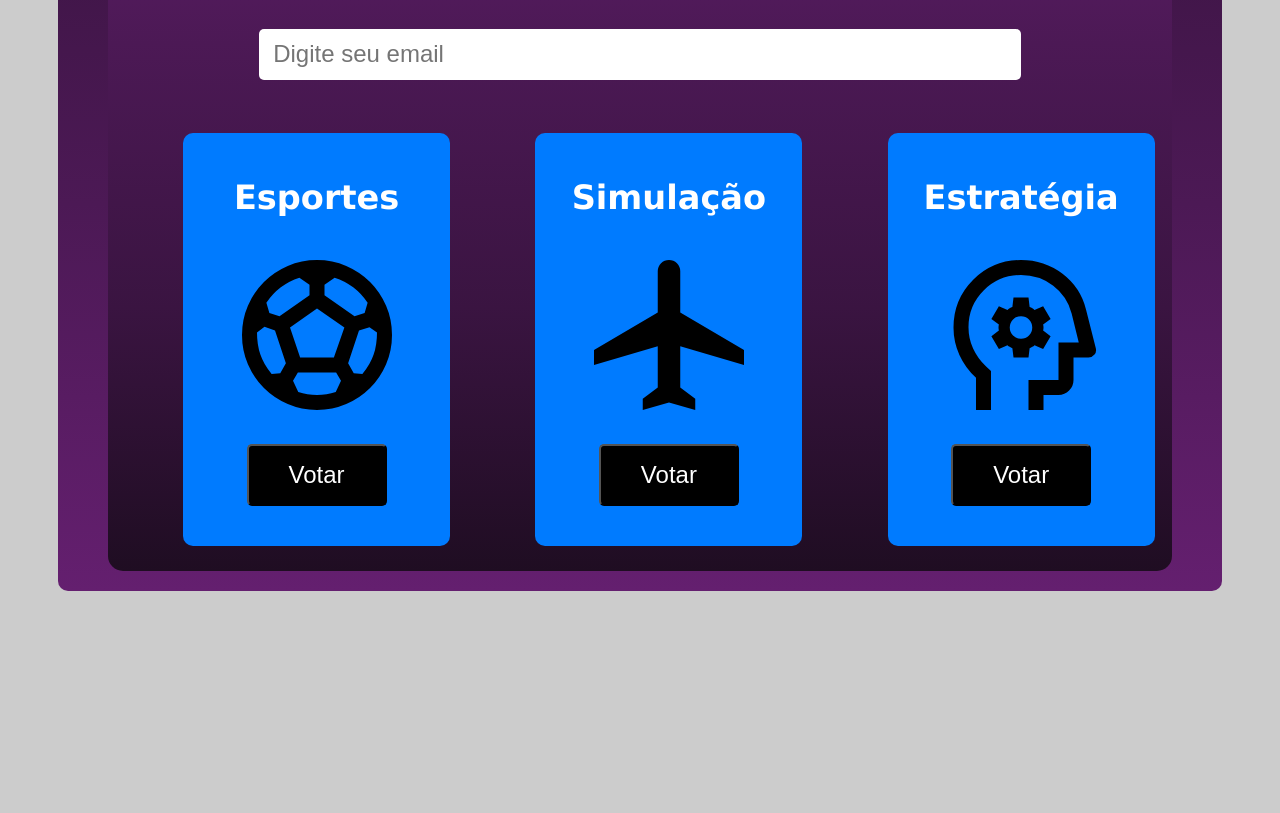
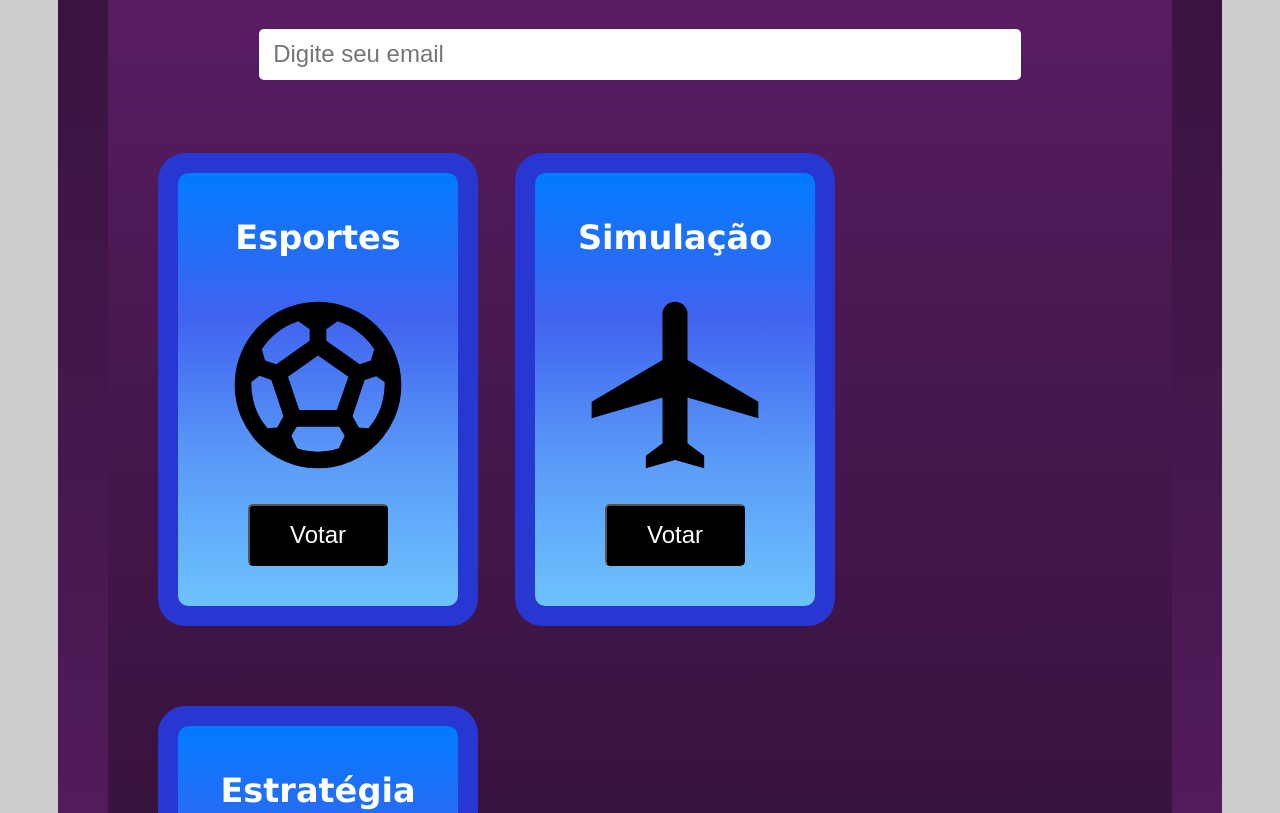
Before and after one commit to Dantas853/bootcamp-dantasjr-projeto2, a plain HTML site: page index.html in a window 1280 px wide. Shown: the part 580-1393 px from the top of the page. Before the commit the page ends 1271 px from the top, so only its background shows below. Drawn offline with Linux system fonts and the light colour scheme.

```diff
--- a/style.css
+++ b/style.css
@@ -91,16 +91,18 @@
     }
 
     .card {
-    background-color: #007BFF;
+    background: linear-gradient(#007BFF, #4063EF, #5A9BF8, #6DC2FD);
     border-radius: 10px;
     color: white;
     text-align: center;
     display: inline-block;
     font-size: 3.1rem;
-    margin: 30px 5px;
-    padding: 2.5rem 2.1rem;
-    margin-left: 75px;
-    margin-bottom: 25px;
+    margin: 30px 2px;
+    padding: 2.5rem 2.5rem;
+    margin-left: 70px;
+    margin-bottom: 50px;
+    margin-top: 70px;
+    box-shadow: 0 0 0 20px #2836D2;
 
     }
 
@@ -115,11 +117,12 @@
 
    .card img {
    width: 200px;
-   height: 180px;
+   height: 200px;
+   margin: center;
 
    }
 
-   button {
+   button{
    background-color:black;
    font-size: 1.5rem;
    color:white;
@@ -129,7 +132,10 @@
    cursor: pointer;
    padding-left: 2.5rem;
    padding-right: 2.5rem;
+
+
    }
+
 
    .image-group {
     text-align: center;
@@ -138,8 +144,9 @@
 
    .col1 {
     background: linear-gradient(#641F6F, #4C1955, #3A1441, #1F0D22);
-    margin: 10px 50px 20px;
+    margin: 10px 50px 10px;
     border-radius: 15px;
+    margin-bottom: 50px;
 
    }
 
```
